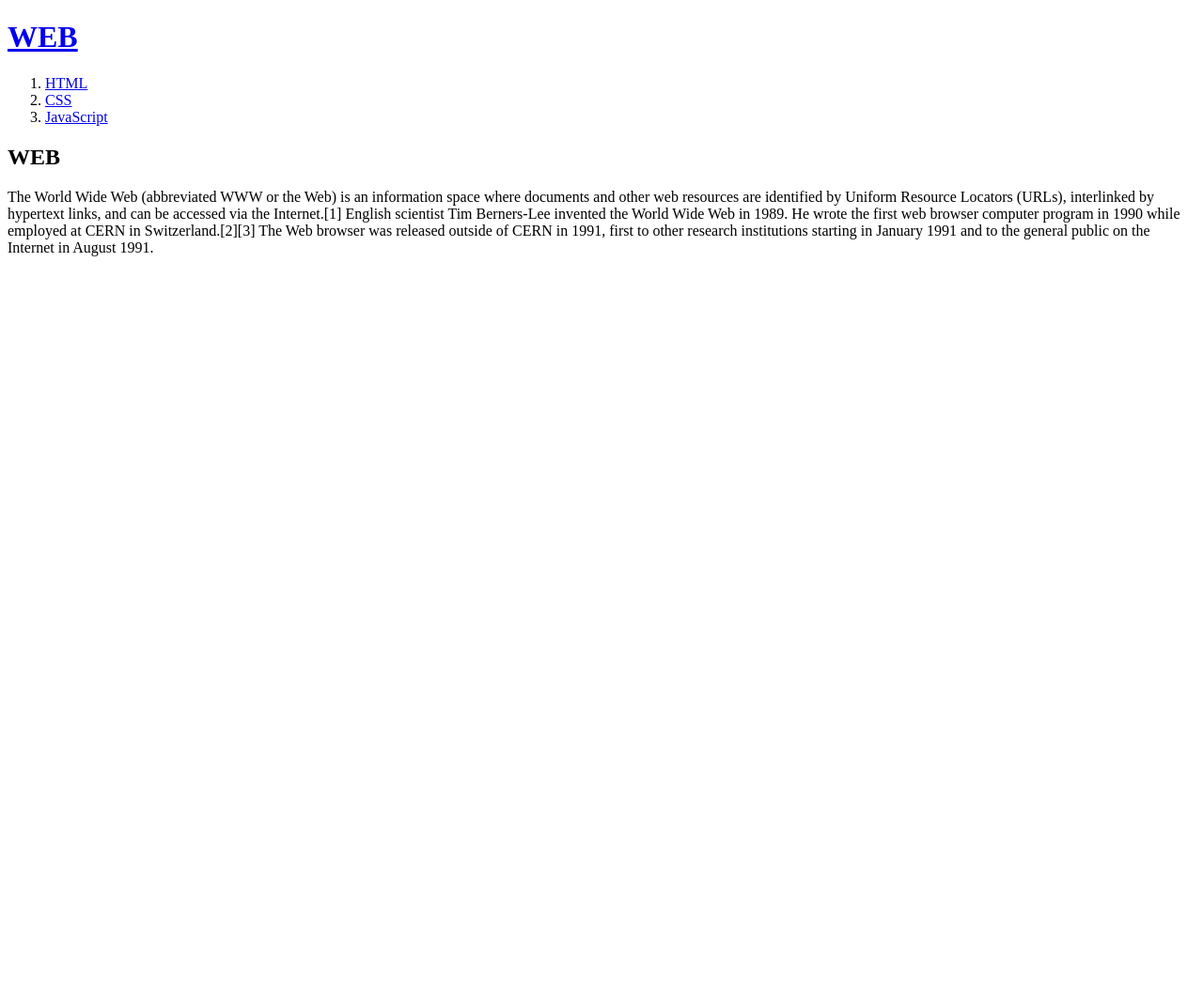
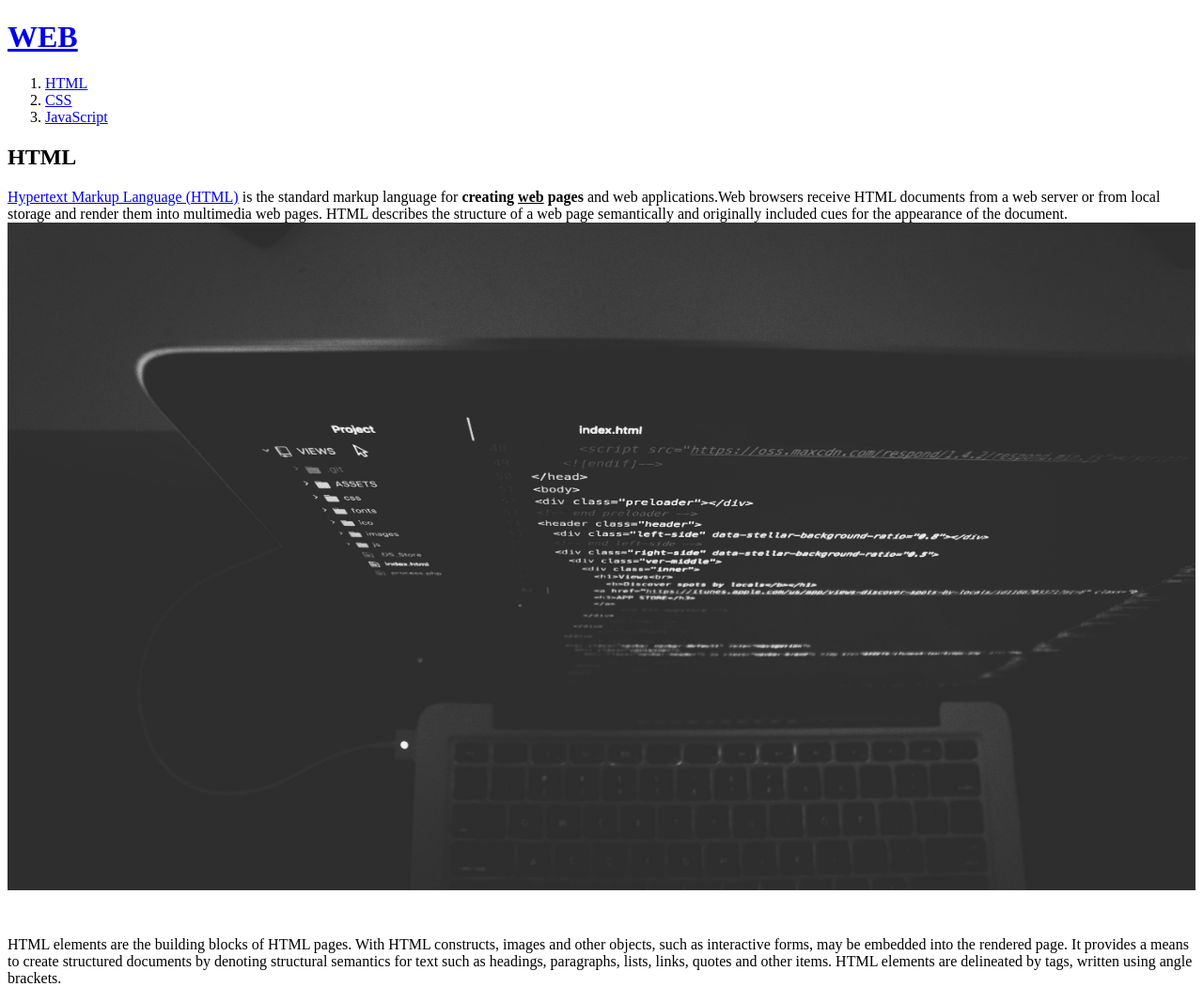
Before and after one commit to lllllll-l/fun, a plain HTML site: page index.html in a window 1280 px wide. Shown: the whole page at 94% size. Before the commit the page ends 800 px from the top, so only its background shows below. Drawn offline with Linux system fonts and the light colour scheme.

Commit message:
Add files via upload

```diff
--- a/index.html
+++ b/index.html
@@ -1,7 +1,7 @@
 <!doctype html>
 <html>
 <head>
-  <title>WEB1 - Welcome</title>
+  <title>WEB1 - HTML</title>
   <meta charset="utf-8">
 </head>
 <body>
@@ -11,8 +11,10 @@
     <li><a href="2.html">CSS</a></li>
     <li><a href="3.html">JavaScript</a></li>
   </ol>
-  <h2>WEB</h2>
-  <p>The World Wide Web (abbreviated WWW or the Web) is an information space where documents and other web resources are identified by Uniform Resource Locators (URLs), interlinked by hypertext links, and can be accessed via the Internet.[1] English scientist Tim Berners-Lee invented the World Wide Web in 1989. He wrote the first web browser computer program in 1990 while employed at CERN in Switzerland.[2][3] The Web browser was released outside of CERN in 1991, first to other research institutions starting in January 1991 and to the general public on the Internet in August 1991.
+  <h2>HTML</h2>
+  <p><a href="https://www.w3.org/TR/html5/" target="_blank" title="html5 speicification">Hypertext Markup Language (HTML)</a> is the standard markup language for <strong>creating <u>web</u> pages</strong> and web applications.Web browsers receive HTML documents from a web server or from local storage and render them into multimedia web pages. HTML describes the structure of a web page semantically and originally included cues for the appearance of the document.
+  <img src="coding.jpg" width="100%">
+  </p><p style="margin-top:45px;">HTML elements are the building blocks of HTML pages. With HTML constructs, images and other objects, such as interactive forms, may be embedded into the rendered page. It provides a means to create structured documents by denoting structural semantics for text such as headings, paragraphs, lists, links, quotes and other items. HTML elements are delineated by tags, written using angle brackets.
   </p>
 </body>
 </html>
```
